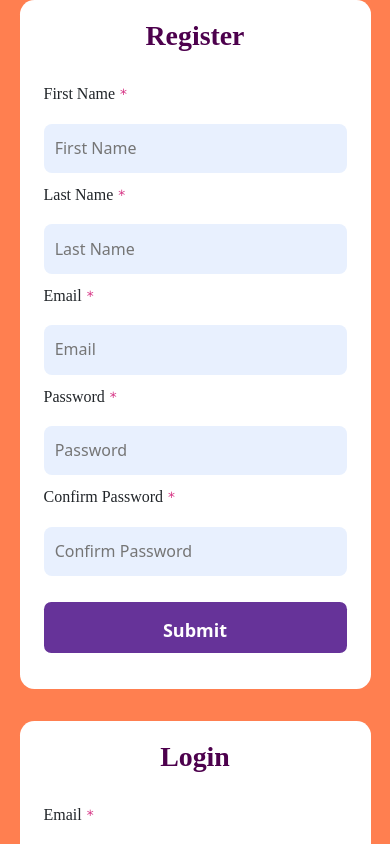
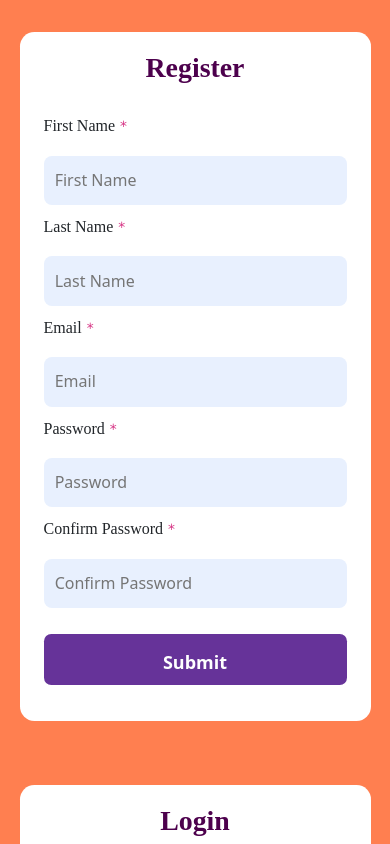
Before and after one commit to group-1-I-Fix/I-Fix, a React (Create React App) app: page / in a window 390 px wide. Shown: the top 844 px of the page. Built offline with nearby package versions, Linux system fonts and the light colour scheme.

Commit message:
Fixed Margin On RegisterForm

```diff
--- a/src/components/Regitration Page/RegisterForm/RegisterForm.css
+++ b/src/components/Regitration Page/RegisterForm/RegisterForm.css
@@ -3,7 +3,7 @@
   background-color: white;
   padding: 0px 3em;
   border-radius: 0.9em;
-  margin: 0 0 2em 0;
+  /* margin: 0 0 2em 0; */
 }
 
 .Register-Title {
@@ -30,11 +30,18 @@
 
 .Register-btn:hover {
   background-color: rgb(55, 44, 67);
+  /* margin: 0 0 2em 0; */
 }
 
 @media all and (min-width: 1160px) {
   .form-register {
     width: 35vw;
+    /* margin: 0 0 2em 0; */
+  }
+}
+@media all and (max-width: 1160px) {
+  .form-register {
+    margin: 2em 0;
   }
 }
 
@@ -42,5 +49,6 @@
   .form-register {
     width: 90vw;
     padding: 0 1.5em;
+    /* margin: 0 0 2em 0; */
   }
 }
--- a/src/pages/RegistrationPage/Registration.css
+++ b/src/pages/RegistrationPage/Registration.css
@@ -1,13 +1,15 @@
 .holder-froms {
   background-color: coral;
   display: flex;
+  min-height: 100vh;
   flex-direction: column;
   align-items: center;
+  /* padding: 2em 0; */
 }
 
 @media all and (min-width: 1160px) {
   .holder-froms {
-    height: 100vh;
+    /* height: 100vh; */
     flex-direction: row;
     justify-content: space-around;
   }
```
